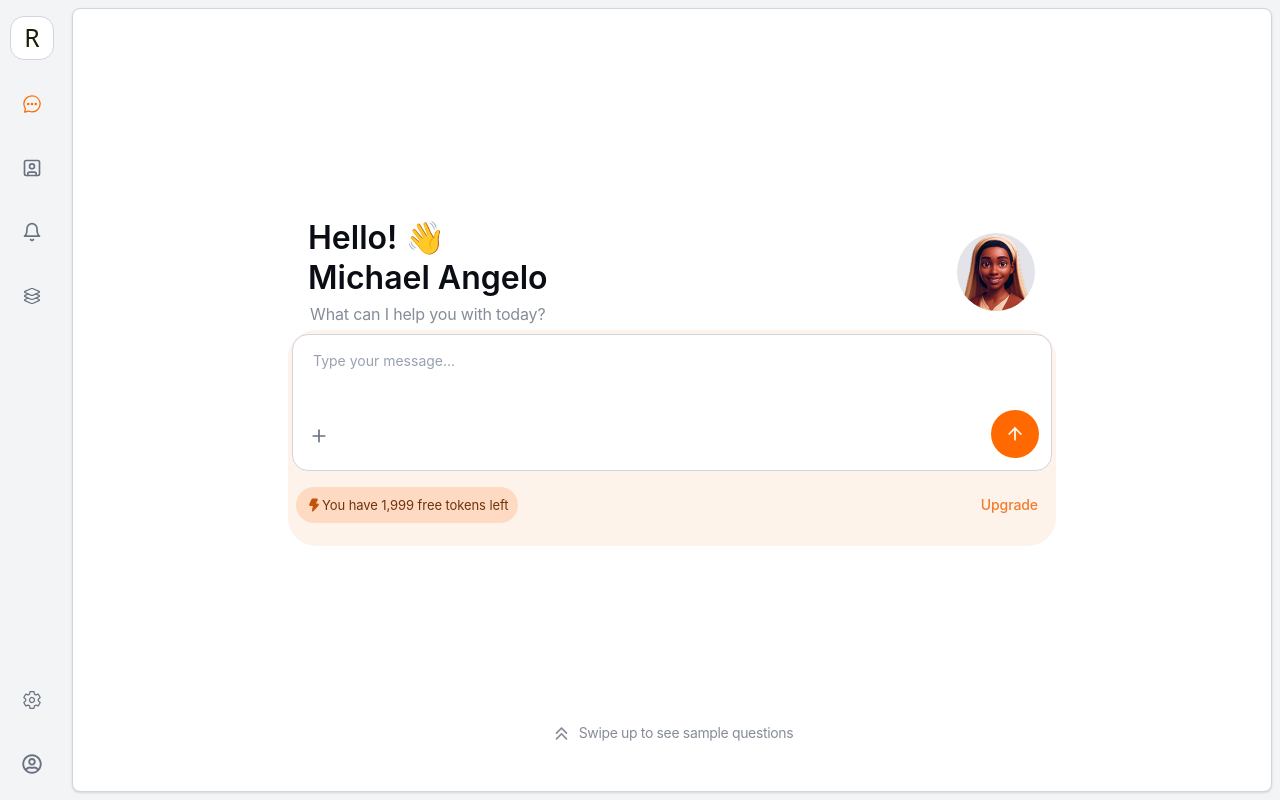
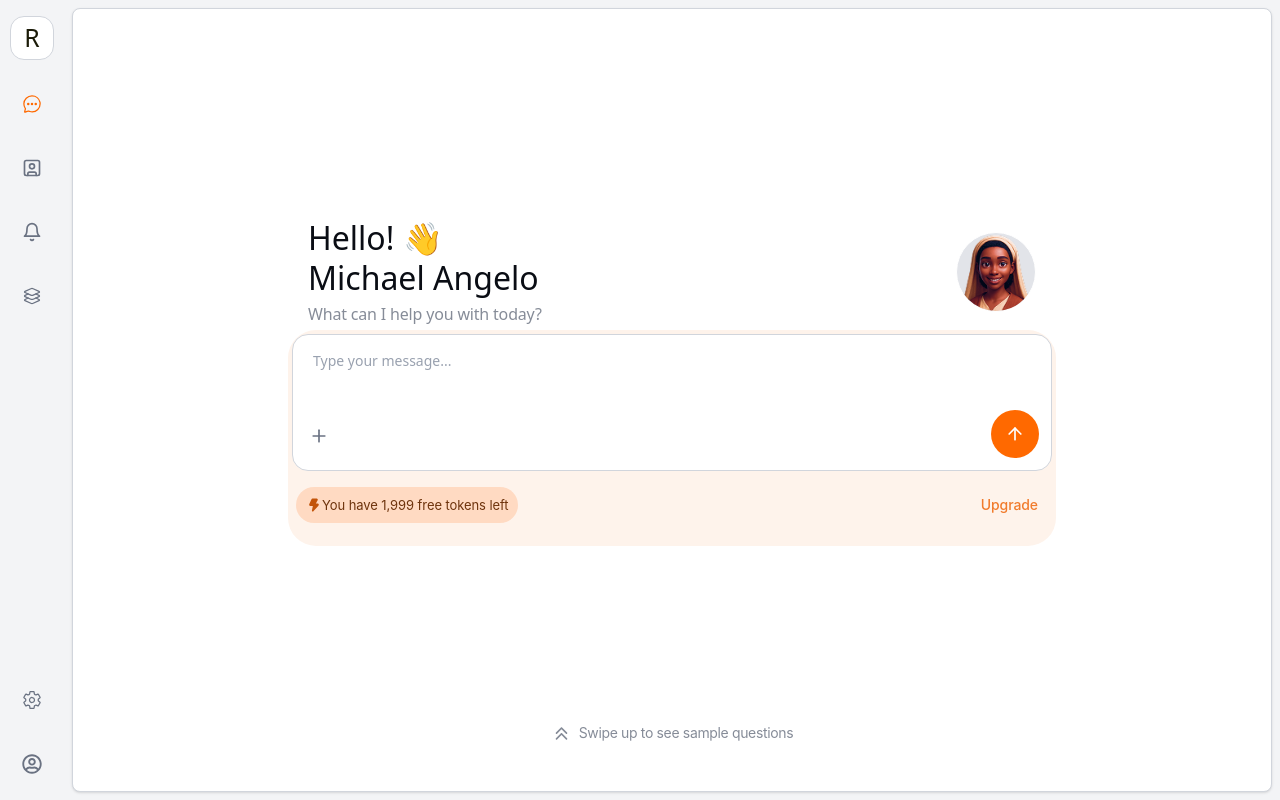
Before and after one commit to rajneeshkumar1111/ProjectRea, a Next.js app: page /dashboard/chatBox in a window 1280 px wide. Built offline with nearby package versions, Linux system fonts and the light colour scheme.

Commit message:
full code

```diff
--- a/src/app/(rea-dashboard)/dashboard/chatBox/page.tsx
+++ b/src/app/(rea-dashboard)/dashboard/chatBox/page.tsx
@@ -132,8 +132,8 @@ export default function Page14() {
     <div
       className={
         isSamplesVisible || isBetterDivVisible || isRecording
-          ? "relative flex flex-col w-full px-4 py-6 bg-white min-h-screen font-['Inter']"
-          : "relative flex flex-col w-full px-4 py-6 bg-white h-full font-['Inter'] max-h-full"
+          ? "relative flex flex-col w-full px-4 py-6 bg-white min-h-screen font-inter"
+          : "relative flex flex-col w-full px-4 py-6 bg-white h-full font-inter max-h-full"
       }
     >
       {/* Header */}
@@ -168,7 +168,7 @@ export default function Page14() {
           >
             <div className="flex justify-between items-center  px-5 mb-1">
               <div className="flex flex-col gap-1">
-                <h3 className="text-[#0A0D14] text-[28px] md:text-[32px] font-semibold leading-[40px] font-inter">
+                <h3 className="text-[#0A0D14]  md:text-[32px] font-interDisplay font-medium text-[32px]  tracking-[0em] text-medium leading-[40px] font-inter">
                   Hello! 👋
                   <br />
                   Michael Angelo
```
